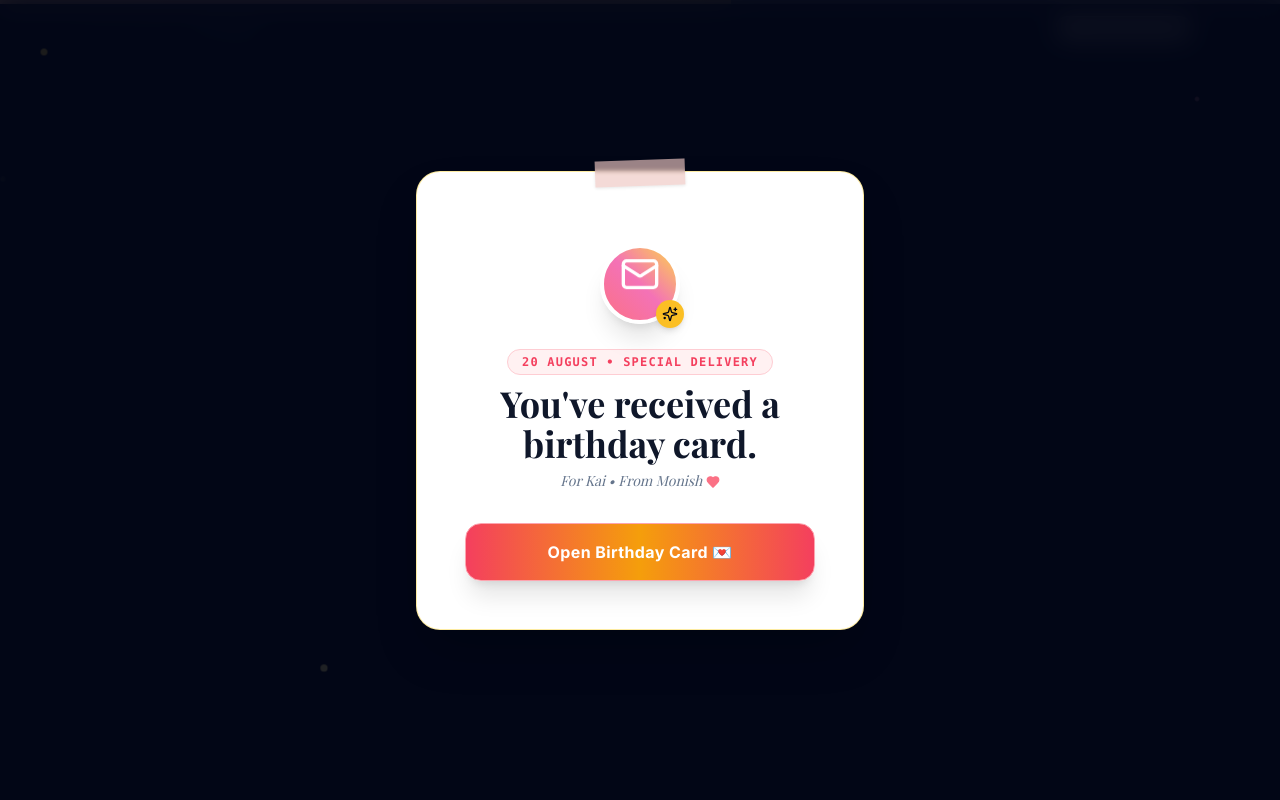
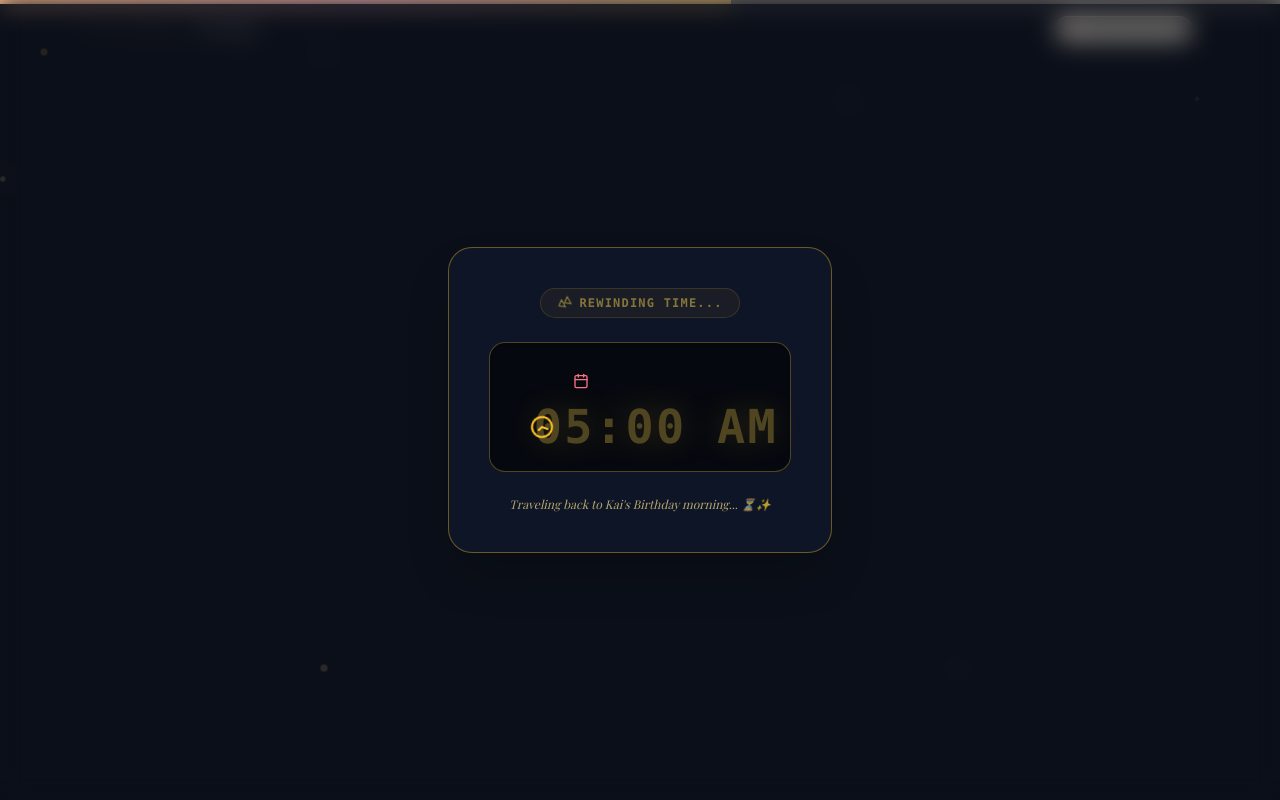
Before and after one commit to MonishStark/kaibday, a React (Vite) app: page / in a window 1280 px wide. Shown: the top 800 px of the page. Built offline with nearby package versions, Linux system fonts and the light colour scheme; a web font is replaced by a local one.

Commit message:
Add time travel rewind animation (22 -> 21 -> 20 Aug, 03:00 PM -> 05:00 AM) prior to Birthday Card reveal

```diff
--- a/src/components/WelcomeModal.tsx
+++ b/src/components/WelcomeModal.tsx
@@ -1,6 +1,6 @@
-import React from 'react';
-import { motion } from 'framer-motion';
-import { Mail, Sparkles, Heart } from 'lucide-react';
+import React, { useState, useEffect } from 'react';
+import { motion, AnimatePresence } from 'framer-motion';
+import { Mail, Sparkles, Heart, Clock, Calendar, Rewind } from 'lucide-react';
 import { soundFx } from '../utils/sound';
 
 interface WelcomeModalProps {
@@ -8,6 +8,58 @@ interface WelcomeModalProps {
 }
 
 export const WelcomeModal: React.FC<WelcomeModalProps> = ({ onOpen }) => {
+  const [timeTravelState, setTimeTravelState] = useState<'rewinding' | 'complete'>('rewinding');
+  const [currentDate, setCurrentDate] = useState(22);
+  const [currentTimeText, setCurrentTimeText] = useState('03:00 PM');
+
+  useEffect(() => {
+    // Time travel countdown sequence:
+    // 0ms: 22 August 03:00 PM
+    // 600ms: 22 August 11:30 AM
+    // 1200ms: 21 August 07:00 PM
+    // 1800ms: 21 August 10:00 AM
+    // 2400ms: 20 August 07:00 AM
+    // 2800ms: 20 August 05:00 AM (Target Reached!)
+
+    const timer1 = setTimeout(() => {
+      setCurrentDate(22);
+      setCurrentTimeText('11:30 AM');
+    }, 600);
+
+    const timer2 = setTimeout(() => {
+      setCurrentDate(21);
+      setCurrentTimeText('07:00 PM');
+    }, 1200);
+
+    const timer3 = setTimeout(() => {
+      setCurrentDate(21);
+      setCurrentTimeText('10:00 AM');
+    }, 1800);
+
+    const timer4 = setTimeout(() => {
+      setCurrentDate(20);
+      setCurrentTimeText('07:00 AM');
+    }, 2400);
+
+    const timer5 = setTimeout(() => {
+      setCurrentDate(20);
+      setCurrentTimeText('05:00 AM');
+    }, 2800);
+
+    const timer6 = setTimeout(() => {
+      setTimeTravelState('complete');
+    }, 3400);
+
+    return () => {
+      clearTimeout(timer1);
+      clearTimeout(timer2);
+      clearTimeout(timer3);
+      clearTimeout(timer4);
+      clearTimeout(timer5);
+      clearTimeout(timer6);
+    };
+  }, []);
+
   const handleOpenCard = () => {
     soundFx.playClick();
     soundFx.restartBirthdaySong();
@@ -20,7 +72,7 @@ export const WelcomeModal: React.FC<WelcomeModalProps> = ({ onOpen }) => {
       animate={{ opacity: 1 }}
       exit={{ opacity: 0, scale: 0.95 }}
       transition={{ duration: 0.5 }}
-      className="fixed inset-0 z-[100] bg-slate-950/90 backdrop-blur-md p-4 flex items-center justify-center select-none"
+      className="fixed inset-0 z-[100] bg-slate-950/92 backdrop-blur-md p-4 flex items-center justify-center select-none"
     >
       {/* Background Subtle Sparkle Ornaments */}
       <div className="absolute inset-0 pointer-events-none opacity-30">
@@ -29,10 +81,58 @@ export const WelcomeModal: React.FC<WelcomeModalProps> = ({ onOpen }) => {
         <div className="absolute bottom-32 left-1/4 w-2 h-2 bg-amber-200 rounded-full animate-twinkle" style={{ animationDelay: '2s' }} />
       </div>
 
-      {/* Opening Envelope Card */}
+      <AnimatePresence mode="wait">
+        {timeTravelState === 'rewinding' ? (
+          /* STEP 1: TIME TRAVEL REWIND ANIMATION */
           <motion.div
-        initial={{ scale: 0.88, y: 20 }}
-        animate={{ scale: 1, y: 0 }}
+            key="time-travel"
+            initial={{ scale: 0.85, opacity: 0 }}
+            animate={{ scale: 1, opacity: 1 }}
+            exit={{ scale: 1.1, opacity: 0, filter: 'blur(10px)' }}
+            transition={{ duration: 0.4 }}
+            className="bg-slate-900/90 rounded-3xl p-8 sm:p-10 max-w-sm w-full text-center shadow-2xl relative border border-amber-400/40 space-y-6 text-amber-100"
+          >
+            <div className="inline-flex items-center gap-2 bg-amber-400/10 border border-amber-400/30 text-amber-300 px-4 py-1.5 rounded-full text-xs font-mono font-bold tracking-widest uppercase animate-pulse">
+              <Rewind className="w-3.5 h-3.5 animate-spin" /> REWINDING TIME...
+            </div>
+
+            {/* Glowing Retro Digital Clock Display */}
+            <div className="py-6 px-4 bg-black/60 rounded-2xl border border-amber-300/30 shadow-inner space-y-3">
+              <div className="flex items-center justify-center gap-2 text-rose-400 font-mono text-sm font-bold tracking-widest uppercase">
+                <Calendar className="w-4 h-4 text-rose-400" />
+                <motion.span
+                  key={currentDate}
+                  initial={{ y: -10, opacity: 0 }}
+                  animate={{ y: 0, opacity: 1 }}
+                  className="text-lg font-extrabold text-rose-300"
+                >
+                  {currentDate} AUGUST
+                </motion.span>
+              </div>
+
+              <div className="flex items-center justify-center gap-2 text-amber-300 font-mono text-3xl sm:text-4xl font-extrabold tracking-wider">
+                <Clock className="w-6 h-6 text-amber-400 animate-spin" style={{ animationDuration: '3s' }} />
+                <motion.span
+                  key={currentTimeText}
+                  initial={{ scale: 1.3, opacity: 0.3 }}
+                  animate={{ scale: 1, opacity: 1 }}
+                  className="drop-shadow-[0_0_12px_rgba(251,191,36,0.6)]"
+                >
+                  {currentTimeText}
+                </motion.span>
+              </div>
+            </div>
+
+            <p className="text-xs font-serif italic text-amber-200/70">
+              Traveling back to Kai's Birthday morning... ⏳✨
+            </p>
+          </motion.div>
+        ) : (
+          /* STEP 2: OPENING ENVELOPE BIRTHDAY CARD (REVEALED AFTER TIME TRAVEL) */
+          <motion.div
+            key="birthday-card"
+            initial={{ scale: 0.85, opacity: 0, y: 20 }}
+            animate={{ scale: 1, opacity: 1, y: 0 }}
             transition={{ type: 'spring', stiffness: 300, damping: 25 }}
             className="bg-white rounded-3xl p-8 sm:p-12 max-w-md w-full text-center shadow-2xl relative border border-amber-200/80 space-y-6"
           >
@@ -75,8 +175,9 @@ export const WelcomeModal: React.FC<WelcomeModalProps> = ({ onOpen }) => {
                 <span>Open Birthday Card 💌</span>
               </motion.button>
             </div>
-
           </motion.div>
+        )}
+      </AnimatePresence>
     </motion.div>
   );
 };
```
Also changed, not shown: 5 other files (tests, documents, lock files or other folders). Lines whose indentation alone changed are shown as unchanged.
